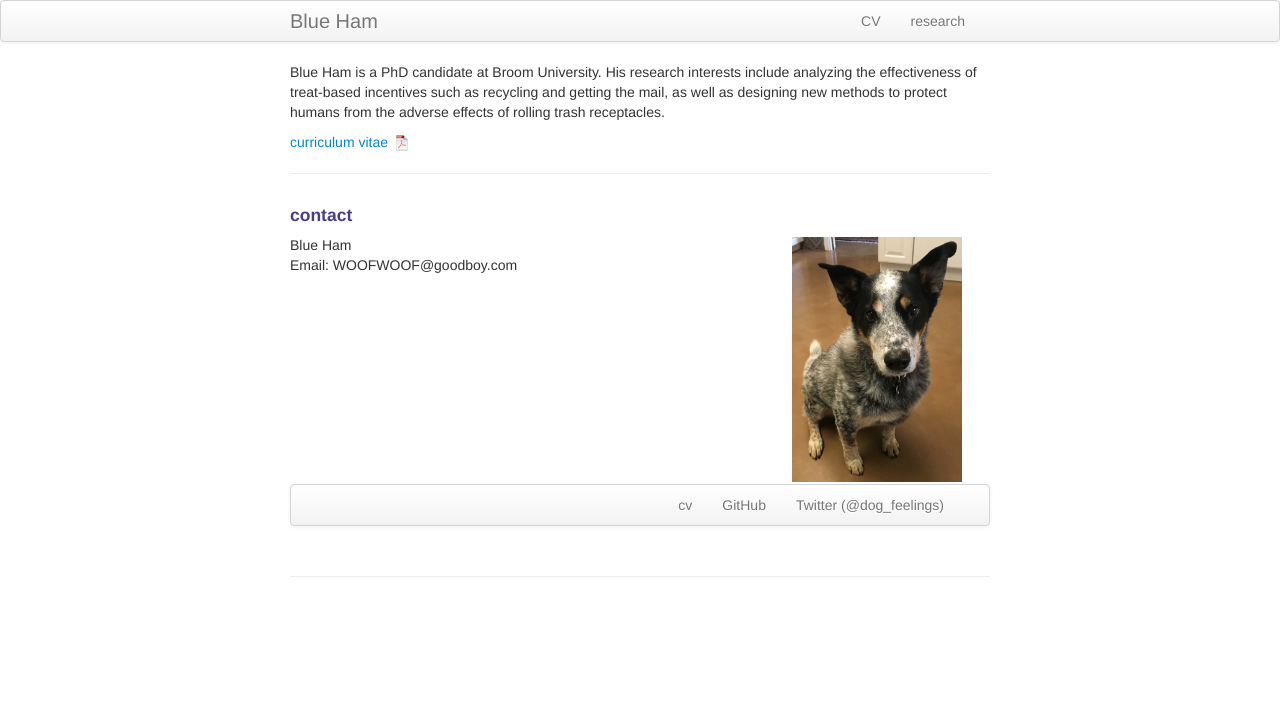
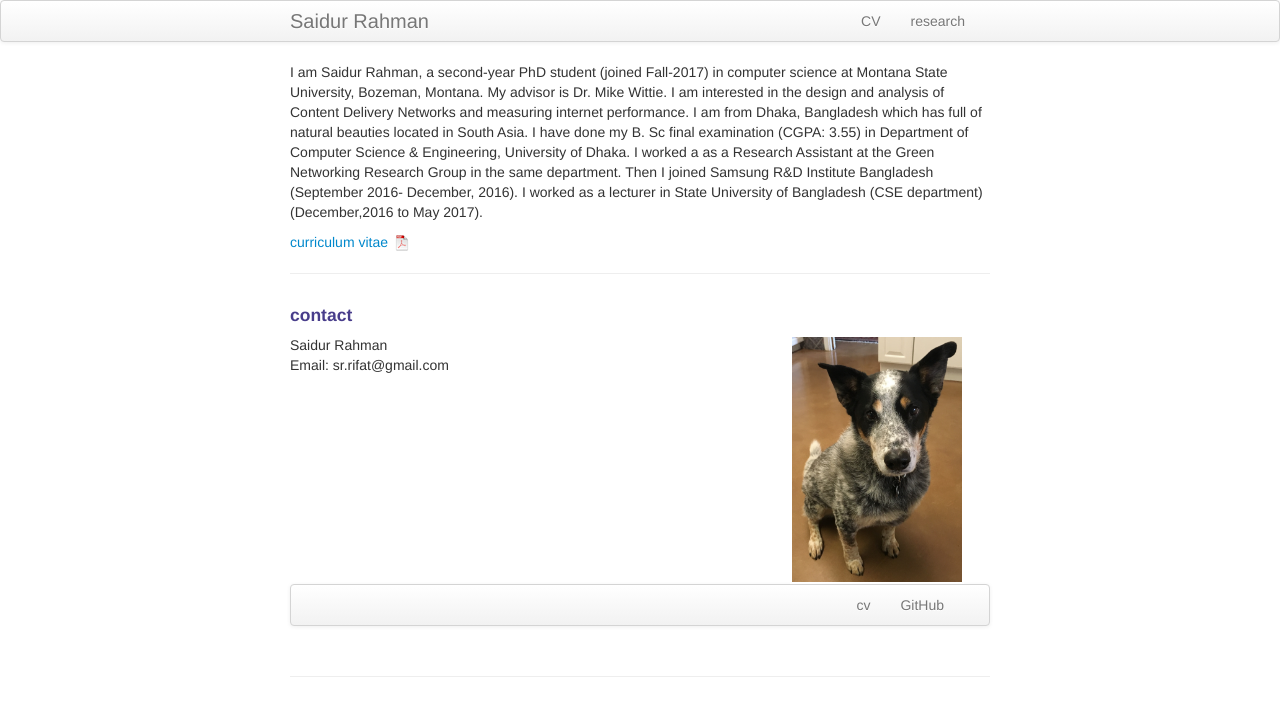
Before and after one commit to ps073006/saidurrahman.info, a Jekyll site: the page built from index.md, in a window 1280 px wide. Shown: the top 716 px of the page. Built offline with Jekyll 4.4.1, drawn with Linux system fonts in a browser that asks for light colours.

Commit message:
update my website

```diff
--- a/_config.yml
+++ b/_config.yml
@@ -8,14 +8,13 @@
 # Themes are encouraged to use these universal variables
 # so be sure to set them if your theme uses them.
 #
-title : Blue Ham
+title : Saidur Rahman
 author :
-  name : Marisa Carlos
-  email : mbc96@cornell.edu
-  github : mbcarlos
-  twitter : MarisaBriCarlos
+  name : Saidur Rahman
+  email : sr.rifat@gmail.com
+  github : rifathcsedu
 
-production_url : http://marisabriana.github.io
+production_url : http://saidurrahman.info
 
 # Tell Github to use the kramdown markdown interpreter
 # (see https://help.github.com/articles/migrating-your-pages-site-from-maruku)
--- a/index.md
+++ b/index.md
@@ -1,11 +1,11 @@
 ---
 layout: frontpage
-title: Blue Ham
-description: Blue Ham is a PhD candidate at Broom University.
-keywords: Blue, Ham, treats, recycling, mail, being a good boy
+title: Saidur Rahman
+description: Saidur Rahman is a PhD student at Montana State University.
+keywords: saidur, rahman, montana
 ---
-
-Blue Ham is a PhD candidate at Broom University. His research interests include analyzing the effectiveness of treat-based incentives such as recycling and getting the mail, as well as designing new methods to protect humans from the adverse effects of rolling trash receptacles.
+I am Saidur Rahman, a second-year PhD student (joined Fall-2017) in computer science at Montana State University, Bozeman, Montana. My advisor is Dr. Mike Wittie. I am interested in the design and analysis of Content Delivery Networks and measuring internet performance.
+I am from Dhaka, Bangladesh which has full of natural beauties located in South Asia. I have done my B. Sc final examination (CGPA: 3.55) in Department of Computer Science & Engineering, University of Dhaka. I worked a as a Research Assistant at the Green Networking Research Group in the same department. Then I joined Samsung R&D Institute Bangladesh (September 2016- December, 2016). I worked as a lecturer in State University of Bangladesh (CSE department) (December,2016 to May 2017).
 
 [curriculum vitae ![CV as pdf]({{ BASE_PATH }}/pages/icons16/pdf-icon.png)]({{ BASE_PATH }}/assets/CV.pdf)<br/>
 
@@ -18,14 +18,14 @@
 
     <div class="row-fluid">
         <div class="span5">
-            Blue Ham<br/>
-            Email: WOOFWOOF@goodboy.com<br/>
+            Saidur Rahman<br/>
+            Email: sr.rifat@gmail.com<br/>
         </div>
 
         <div class="span2">
         <a href="../assets/headshot.jpg">
             <img src="../assets/headshot.jpg"
-                  title="Blue Ham" alt="Blue Ham"/></a>
+                  title="Saidur Rahman" alt="Blue Ham"/></a>
         </div>
     </div>
 </div>
@@ -35,7 +35,6 @@
       <ul class="nav">
           <li><a href="{{ BASE_PATH }}/assets/CV.pdf">cv</a></li>
           <li><a href="https://github.com/mbcarlos">GitHub</a></li>
-          <li><a href="https://twitter.com/dog_feelings">Twitter (@dog_feelings)</a></li>
       </ul>
   </div>
 </div>
```
Also changed, not shown: 1 other file.
